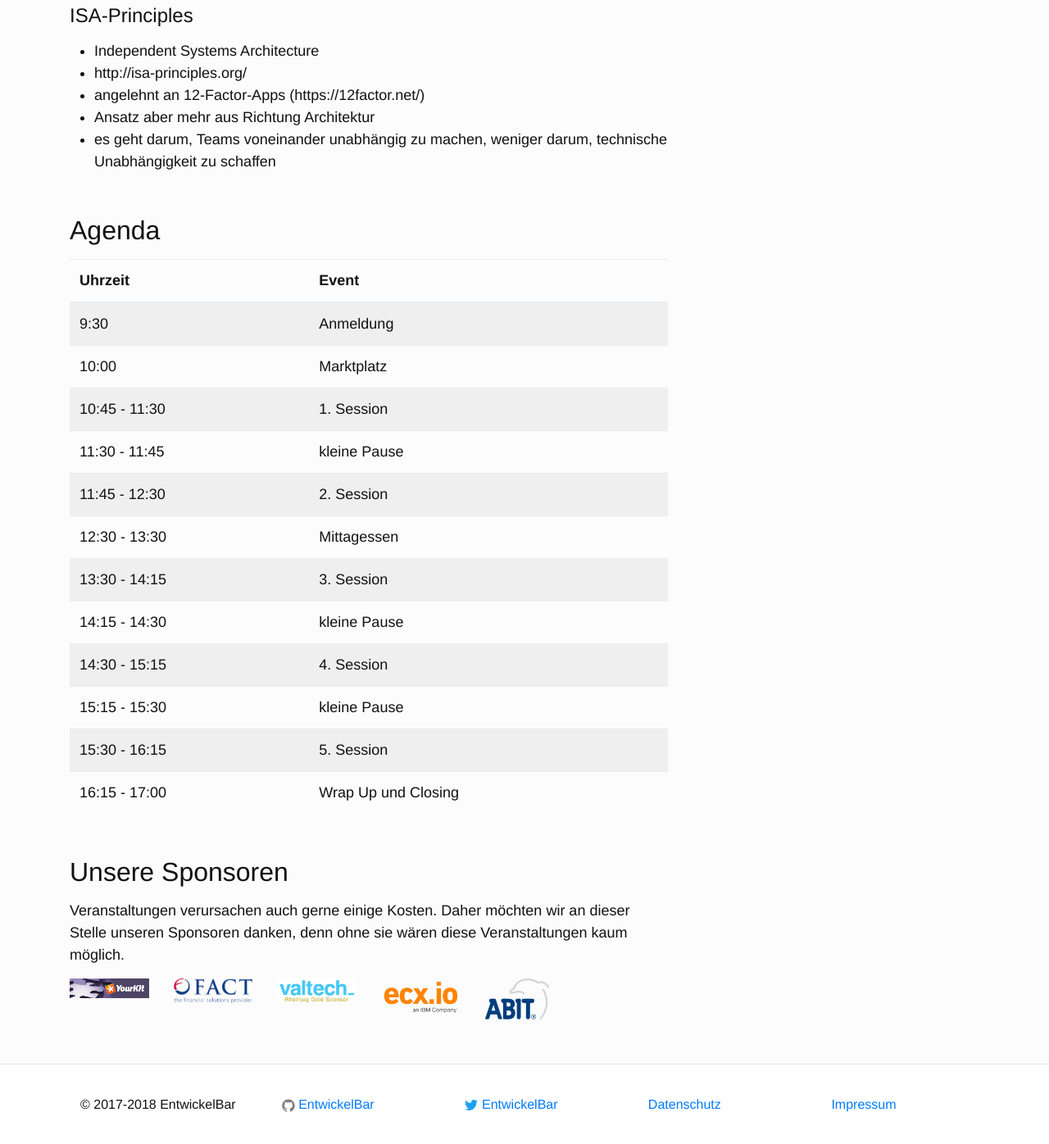
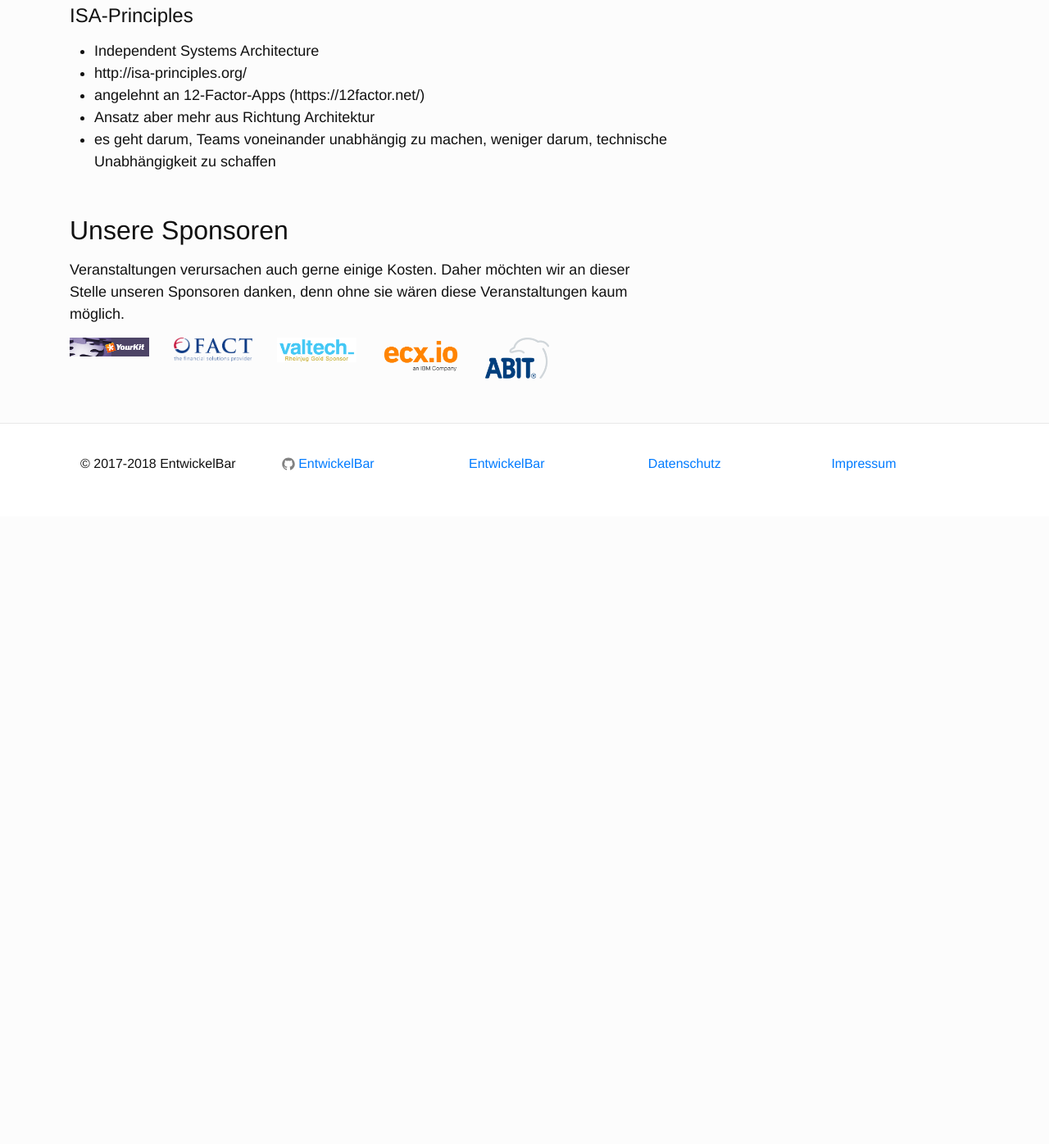
Before and after one commit to EntwickelBar/entwickelbar.github.io, a Jekyll site: the page built from 2017/index.html, in a window 1280 px wide and 1400 px high, scrolled down 3678 px. Shown: the top 1396 px of the window at 82% size. Built offline with Jekyll 4.4.1, drawn with Linux system fonts in a browser that asks for light colours; comment, search, counter and statistics services are not loaded; after the commit the page ends 4308 px from its top, so only the background shows below that; some of the changed text lies outside the part shown.

Commit message:
Move 2017.html to own directory

```diff
--- a/2017.html
+++ b/2017/index.html
@@ -5,14 +5,14 @@
 
 <link rel="stylesheet" href="{{ 'js/lightbox2/css/lightbox.min.css' | absolute_url }}">
 
-<h2>Sessions (Dez. 2017)</h2>
+<h2>EntwickelBar 1.0: Dezember 2017</h2>
 <p>
-  Bei der EntwickelBar hat es folgende Sessions gegeben:
+  Bei der EntwickelBar 1.0 hat es folgende Sessions gegeben:
 </p>
 
 <p>
-  <a href="img/sessions_ori.jpg" data-lightbox="entwickelbar2017">
-    <img class="img img-fluid" src="img/sessions.jpg" alt="">
+  <a href="../img/sessions_ori.jpg" data-lightbox="entwickelbar2017">
+    <img class="img img-fluid" src="../img/sessions.jpg" alt="">
   </a>
 </p>
 
@@ -146,68 +146,6 @@
 
 <div class="divider"></div>
 
-<h2>Agenda</h2>
-<table class="table table-striped">
-  <thead>
-  <tr>
-    <th>Uhrzeit</th>
-    <th>Event</th>
-  </tr>
-  </thead>
-  <tbody>
-  <tr>
-    <td>9:30</td>
-    <td>Anmeldung</td>
-  </tr>
-  <tr>
-    <td>10:00</td>
-    <td>Marktplatz</td>
-  </tr>
-  <tr>
-    <td>10:45 - 11:30</td>
-    <td>1. Session</td>
-  </tr>
-  <tr>
-    <td>11:30 - 11:45</td>
-    <td>kleine Pause</td>
-  </tr>
-  <tr>
-    <td>11:45 - 12:30</td>
-    <td>2. Session</td>
-  </tr>
-  <tr>
-    <td>12:30 - 13:30</td>
-    <td>Mittagessen</td>
-  </tr>
-  <tr>
-    <td>13:30 - 14:15</td>
-    <td>3. Session</td>
-  </tr>
-  <tr>
-    <td>14:15 - 14:30</td>
-    <td>kleine Pause</td>
-  </tr>
-  <tr>
-    <td>14:30 - 15:15</td>
-    <td>4. Session</td>
-  </tr>
-  <tr>
-    <td>15:15 - 15:30</td>
-    <td>kleine Pause</td>
-  </tr>
-  <tr>
-    <td>15:30 - 16:15</td>
-    <td>5. Session</td>
-  </tr>
-  <tr>
-    <td>16:15 - 17:00</td>
-    <td>Wrap Up und Closing</td>
-  </tr>
-  </tbody>
-</table>
-
-<div class="divider"></div>
-
 <h2>Unsere Sponsoren</h2>
 <p>
   Veranstaltungen verursachen auch gerne einige Kosten. Daher möchten wir an dieser Stelle unseren Sponsoren danken,
@@ -216,19 +154,19 @@
 
 <div class="row">
   <div class="col-sm-2">
-    <img class="sponsoring-bottom" src="img/sponsoring/yourkit.png" alt="">
+    <img class="sponsoring-bottom" src="../img/sponsoring/yourkit.png" alt="">
   </div>
   <div class="col-sm-2">
-    <img class="sponsoring-bottom" src="img/sponsoring/fact.png" alt="">
+    <img class="sponsoring-bottom" src="../img/sponsoring/fact.png" alt="">
   </div>
   <div class="col-sm-2">
-    <img class="sponsoring-bottom" src="img/sponsoring/valtech.png" alt="">
+    <img class="sponsoring-bottom" src="../img/sponsoring/valtech.png" alt="">
   </div>
   <div class="col-sm-2">
-    <img class="sponsoring-bottom" src="img/sponsoring/ecxio.png" alt="">
+    <img class="sponsoring-bottom" src="../img/sponsoring/ecxio.png" alt="">
   </div>
   <div class="col-sm-2">
-    <img class="sponsoring-bottom" src="img/sponsoring/abit.png" alt="">
+    <img class="sponsoring-bottom" src="../img/sponsoring/abit.png" alt="">
   </div>
 </div>
 
```
